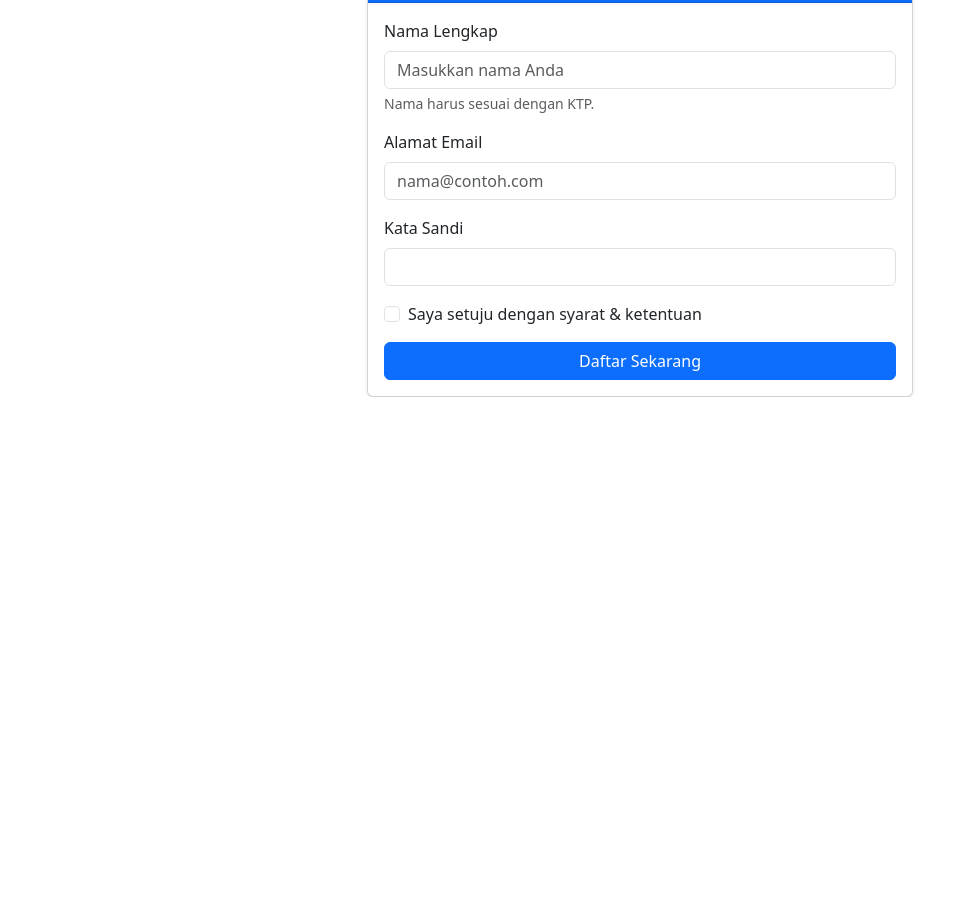
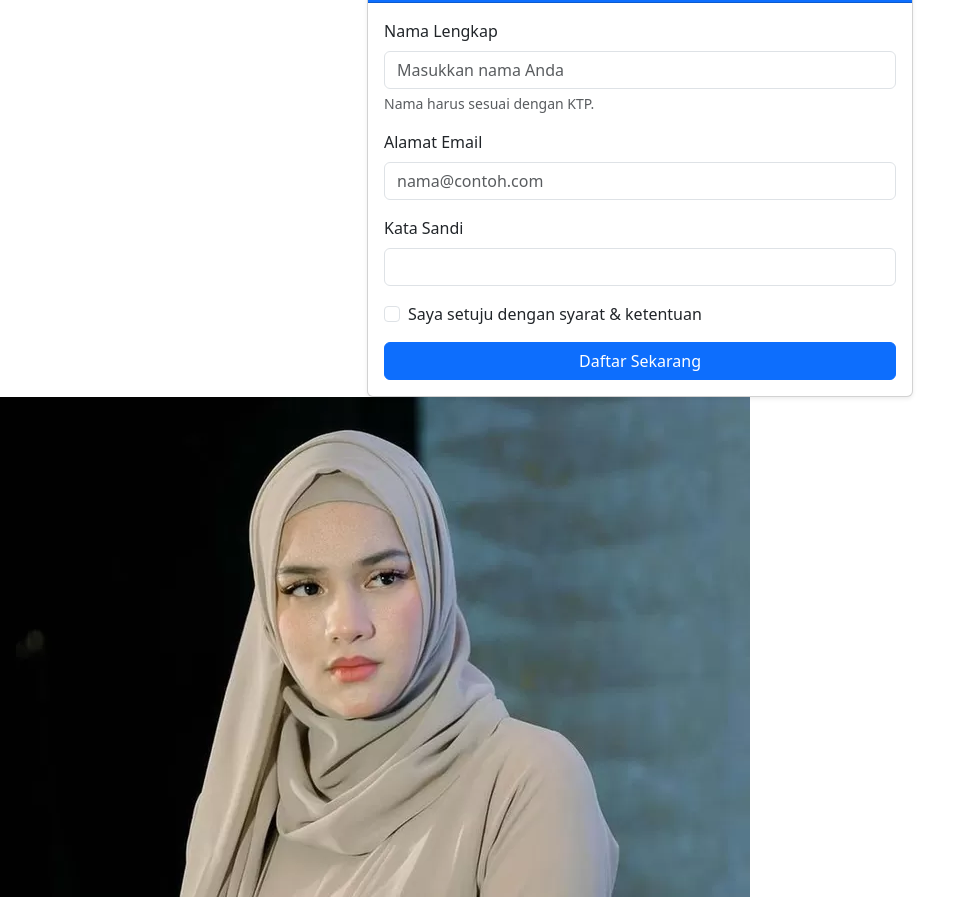
Before and after one commit to abdulhidayat04-cmyk/alfingans, a plain HTML site: page index.html in a window 1280 px wide. Shown: the part 597-1494 px from the top of the page, without its empty margins (0-976 px from the left). Before the commit the page ends 994 px from the top, so only its background shows below. Drawn offline with nearby package versions, Linux system fonts and the light colour scheme.

Commit message:
Update index.html

```diff
--- a/index.html
+++ b/index.html
@@ -46,6 +46,7 @@
             </div>
         </div>
     </div>
+     <img src="davina karamoy.webp" width="">
 
     <script src="https://cdn.jsdelivr.net/npm/bootstrap@5.3.2/dist/js/bootstrap.bundle.min.js" integrity="sha384-C6RzsynM9kWDrMNeT87bh95OGNyZPhcTNXj1NW7RuBCsyN/o0jlpcV8Qyq46cDfL" crossorigin="anonymous"></script>
 </body>
```
